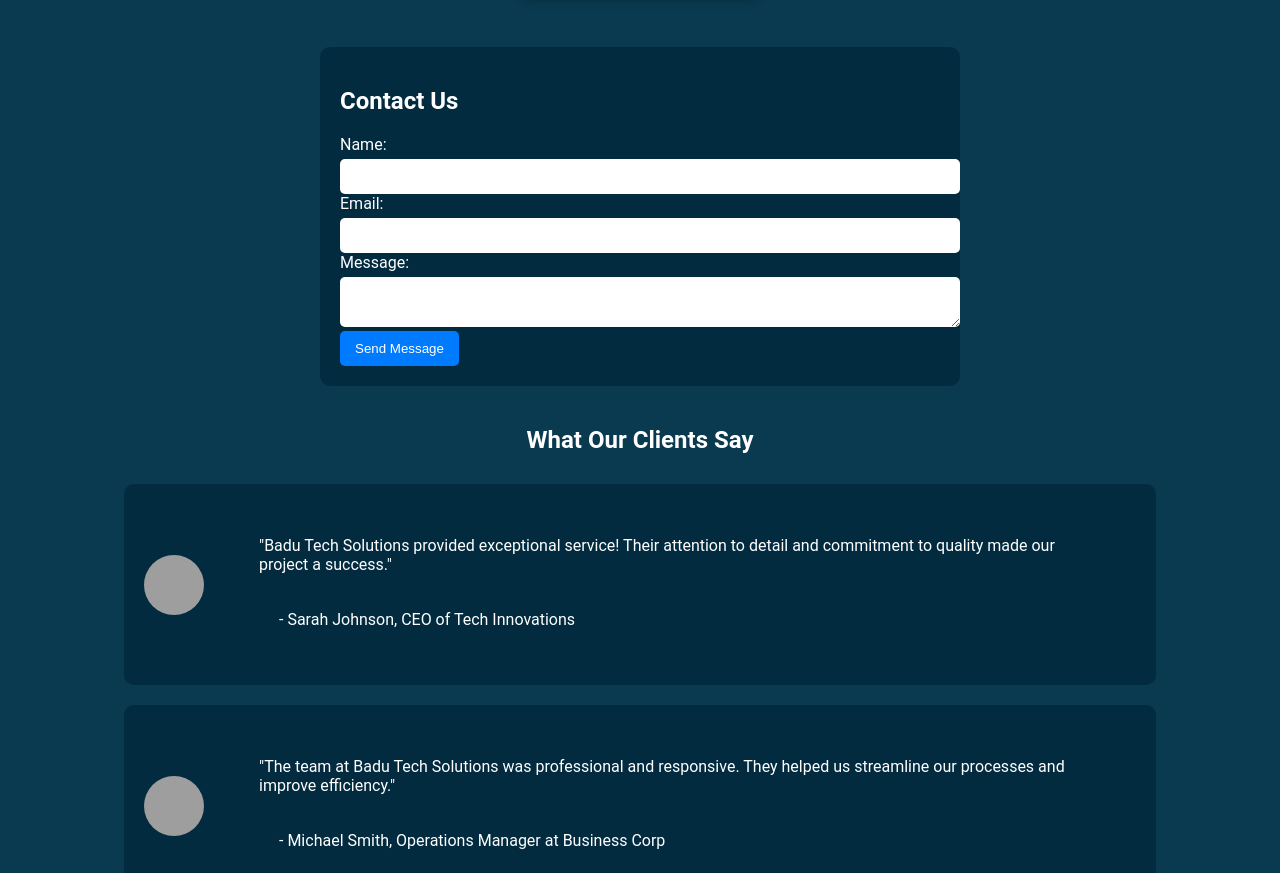
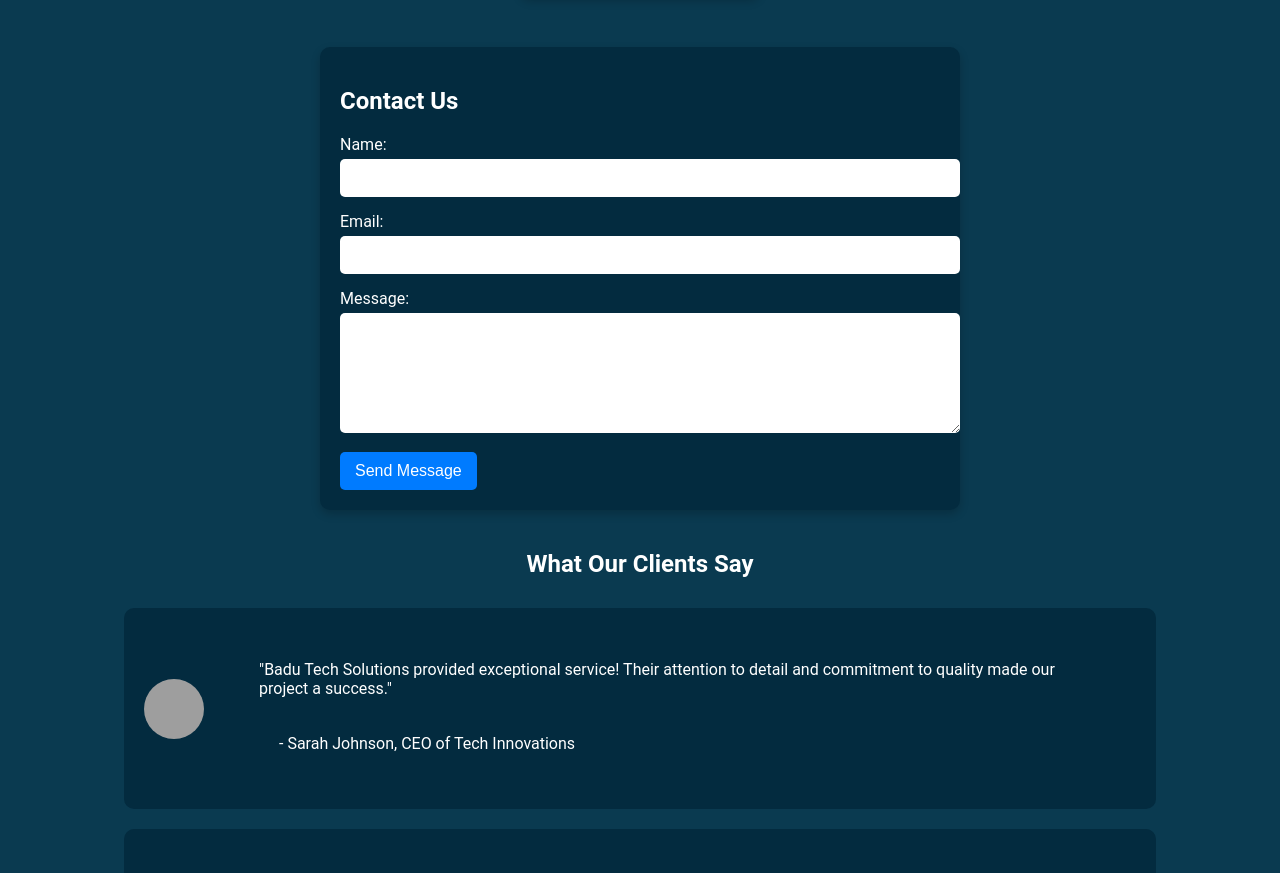
Before and after one commit to badu12-png/BaduTechSolutionsV2, a plain HTML site: page index.html in a window 1280 px wide. Shown: the part 1457-2330 px from the top of the page. Drawn offline with Linux system fonts and the light colour scheme; grey boxes are pictures that could not be loaded; a web font is replaced by a local one.

Commit message:
Updated contact form styles and layout

```diff
--- a/index.html
+++ b/index.html
@@ -1,6 +1,7 @@
 <!DOCTYPE html>
 <html lang="en-US">
 <head>
+    <meta name="viewport" content="width=device-width, initial-scale=1.0">
     <meta name="description" content="Badu Tech Solutions provides top-notch technology services.">
 <meta name="keywords" content="technology, services, Badu Tech Solutions">
     <meta charset="UTF-8">
@@ -66,15 +67,18 @@
         <section id="contact">
             <h2>Contact Us</h2>
             <form action="https://formspree.io/f/xvgonyea" method="POST">
+                <div class="form-group">
                     <label for="name">Name:</label>
                     <input type="text" id="name" name="name" required>
-
+                </div>
+                <div class="form-group">
                     <label for="email">Email:</label>
                     <input type="email" id="email" name="email" required>
-
+                </div>
+                <div class="form-group">
                     <label for="message">Message:</label>
                     <textarea id="message" name="message" required></textarea>
-
+                </div>
                 <button type="submit">Send Message</button>
             </form>
         </section>
@@ -135,9 +139,6 @@
                 <i class="fab fa-instagram"></i> <a href="https://instagram.com/yourprofile">Instagram</a>
             </p>
             <p>
-                <i class="fab fa-linkedin"></i> <a href="https://linkedin.com/in/yourprofile">LinkedIn</a>
-            </p>
-            <p>
                 <i class="fab fa-twitter"></i> <a href="https://twitter.com/yourprofile">Twitter</a>
             </p>
             </div>
--- a/styles.css
+++ b/styles.css
@@ -275,6 +275,7 @@ footer {
     background-color: #032B3F; /* Background color for contrast */
     border-radius: 10px; /* Rounded corners */
     color: white; /* Text color */
+    box-shadow: 0 4px 10px rgba(0, 0, 0, 0.2); /* Add shadow for depth */
 }
 
 .form-group {
@@ -295,6 +296,11 @@ textarea {
     border-radius: 5px; /* Rounded corners for inputs */
     background-color: #fff; /* Background color for inputs */
     color: #000; /* Text color for inputs */
+    font-size: 16px; /* Increase font size for better readability */
+}
+
+textarea {
+    height: 100px; /* Set a height for the textarea */
 }
 
 button {
@@ -304,6 +310,8 @@ button {
     border: none; /* Remove default border */
     border-radius: 5px; /* Rounded corners for the button */
     cursor: pointer; /* Change cursor on hover */
+    font-size: 16px; /* Increase font size for better readability */
+    transition: background-color 0.3s; /* Smooth transition for hover effect */
 }
 
 button:hover {
```
Lines whose indentation alone changed are shown as unchanged.
